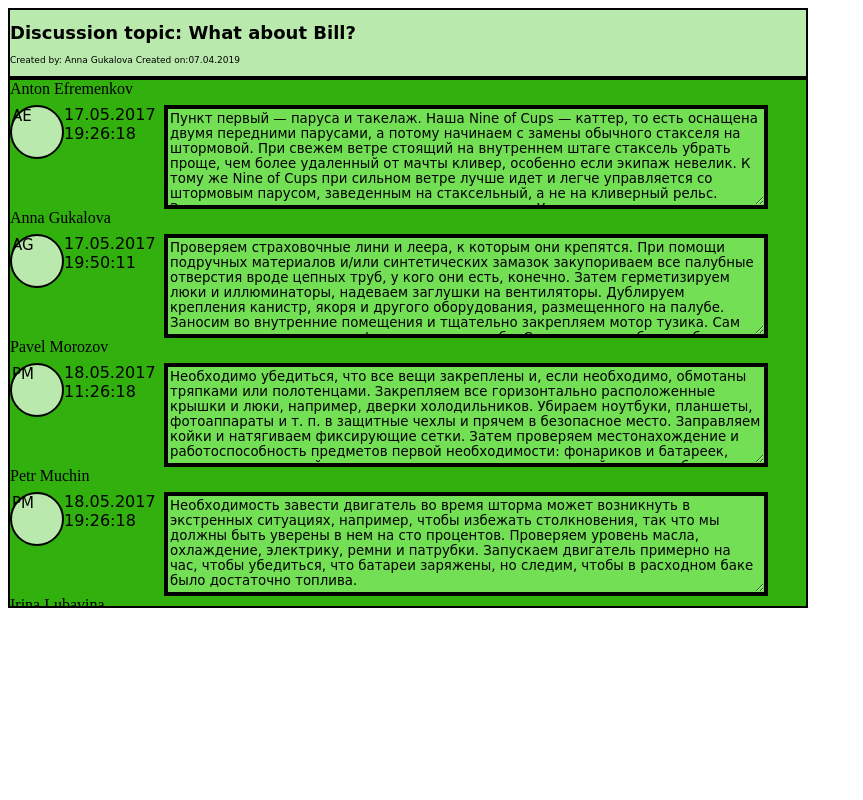
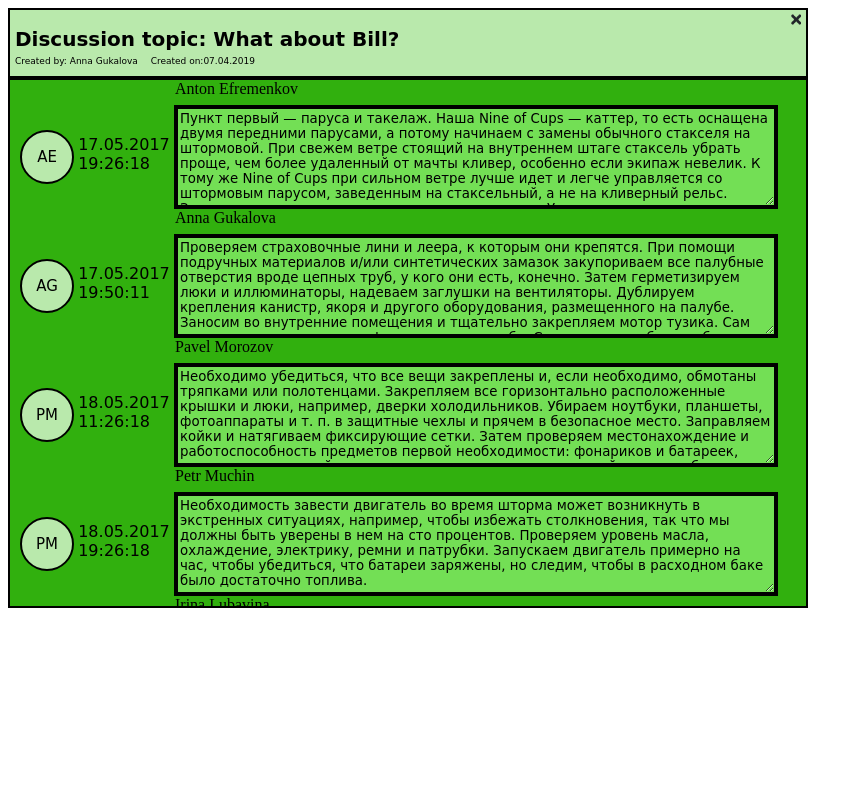
Before and after one commit to Annlit4/HW, a plain HTML site: page Untitled-2.html in a window 1280 px wide. Shown: the whole page, without its empty margins (0-863 px from the left). Drawn offline with Linux system fonts and the light colour scheme.

Commit message:
Готово, только без палки

```diff
--- a/Untitled-2.css
+++ b/Untitled-2.css
@@ -32,6 +32,7 @@
     align-content: flex-start;
     width: 796px;
     height: 25px;
+    margin-left: 165px;
 }
 .circle {
 border: 2px solid black;;
@@ -41,12 +42,32 @@ background: rgb(185, 233, 172);
 width: 50px;
 height: 50px;
 border-radius: 50%;
-text-align: center;
+justify-content: center;
+align-items: center;
+margin-top: 25px;
+margin-left: 10px;
 }
 .time {
     border: 0px;
     font-family: Bradley Hand, cursive;
     background:#31B00E;
     width: 100px;
-    height: 100px;
+    height: 70px;
+    justify-content: center;
+    margin-top: 30px;
 }
+.topic {
+    margin: 0px;
+    margin-bottom: 5px;
+    margin-left: 5px;
+    font-size: 20px
+}
+.cross {
+    justify-content: flex-end;
+    margin-right: 5px;
+    margin-top: 2px;
+}
+.inventor {
+    margin-left: 5px;
+    margin-right: 10px
+}
--- a/Untitled-2.html
+++ b/Untitled-2.html
@@ -6,40 +6,42 @@
 </head>
 <body>
 <div class="flex" style="display: flex";>
-<div class="flex1" style="clear: left;"><H1 class="topic">Discussion topic: What about Bill?</H1>
+<div class="flex1" style="clear: left;">
+<div class="cross" style="display:flex"><img src='cross.png' width="10" height="15"/></div>
+<H1 class="topic">Discussion topic: What about Bill?</H1>
 <span class="inventor">Created by: Anna Gukalova</span> <span class="date">Created on:07.04.2019</span></div>
         <div class="flex2" style="display: flex";>
-        <div class="name" style="display:flex";>Anton Efremenkov</textarea></div>
+        <div class="name" >Anton Efremenkov</div>
         <div class="circle" style="display:flex";>AE</div>
-        <div class="time">17.05.2017 <br>19:26:18</div>
+        <div class="time" style="display:flex";>17.05.2017 <br>19:26:18</div>
         <div class="item1" style="display:flex";><textarea class="item1"rows="10" cols="85" name="text">Пункт первый — паруса и такелаж. Наша Nine of Cups — каттер, то есть оснащена двумя передними парусами, а потому начинаем с замены обычного стакселя на штормовой. При свежем ветре стоящий на внутреннем штаге стаксель убрать проще, чем более удаленный от мачты кливер, особенно если экипаж невелик. К тому же Nine of Cups при сильном ветре лучше идет и легче управляется со штормовым парусом, заведенным на стаксельный, а не на кливерный рельс. Затем мы спускаем грот и закрепляем его на гике. У нас есть сектор гика, так что мы спускаем гик на него и фиксируем. На нашей мачте только один рельс для подъема паруса, поэтому прежде чем устанавливать трисель, необходимо полностью снять грот. Изначально мы подумывали над тем, чтобы добавить второй рельс для триселя, но потом поняли, что освобождение основного больших сложностей не вызывает. Когда триссель-шкоты закреплены, он поднимается и выравнивается по ветру.</textarea></div>
         <div class="name" style="display:flex";>Anna Gukalova</div>
         <div class="circle" style="display:flex";>AG</div>
-        <div class="time">17.05.2017 <br>19:50:11</div>
+        <div class="time" style="display:flex";>17.05.2017 <br>19:50:11</div>
         <div class="item1" style="display:flex";><textarea class="item1"rows="10" cols="85" name="text">Проверяем страховочные лини и леера, к которым они крепятся. При помощи подручных материалов и/или синтетических замазок закупориваем все палубные отверстия вроде цепных труб, у кого они есть, конечно. Затем герметизируем люки и иллюминаторы, надеваем заглушки на вентиляторы. Дублируем крепления канистр, якоря и другого оборудования, размещенного на палубе. Заносим во внутренние помещения и тщательно закрепляем мотор тузика. Сам тузик сдуваем и намертво фиксируем на палубе. Складываем и убираем бимини и тент кокпита, их опоры принайтовываем. Убираем из кокпита вниз все незакрепленные предметы. Фиксируем ветровой генератор. Достаем из форпика резервные веревки и размещаем их так, чтобы в случае необходимости они были под рукой. Закрываем и фиксируем крышки рундуков и ящиков, проверяем спасательный плот, и вспоминаем, как им пользоваться.</textarea></div>
         <div class="name" style="display: flex";>Pavel Morozov</div>
         <div class="circle" style="display:flex";>PM</div>
-        <div class="time">18.05.2017 <br>11:26:18</div>
+        <div class="time" style="display:flex";>18.05.2017 <br>11:26:18</div>
         <div class="item1" style="display:flex";><textarea class="item1"rows="10" cols="85" name="text">Необходимо убедиться, что все вещи закреплены и, если необходимо, обмотаны тряпками или полотенцами. Закрепляем все горизонтально расположенные крышки и люки, например, дверки холодильников. Убираем ноутбуки, планшеты, фотоаппараты и т. п. в защитные чехлы и прячем в безопасное место. Заправляем койки и натягиваем фиксирующие сетки. Затем проверяем местонахождение и работоспособность предметов первой необходимости: фонариков и батареек, прожекторов, аварийных укладок, сигнальных ракет, аварийных радиобуев, трюмных насосов (как ручных, так и механических), инструментов и т. п. У нас есть плавучий якорь, его, конечно, тоже готовим. Если у вас имеется AIS или радар, не забудьте включить и проверить аппаратуру. Для страховки проверяем наличие всего необходимого для обрезки стоячего такелажа в случае падения мачты. Готовим доски для заделки разбитых иллюминаторов и сломанных люков.</textarea></div>
         <div class="name" style="display: flex";>Petr Muchin</div>
         <div class="circle" style="display:flex";>PM</div>
-        <div class="time">18.05.2017 <br>19:26:18</div>
+        <div class="time" style="display:flex";>18.05.2017 <br>19:26:18</div>
         <div class="item1" style="display:flex";><textarea class="item1"rows="10" cols="85" name="text">Необходимость завести двигатель во время шторма может возникнуть в экстренных ситуациях, например, чтобы избежать столкновения, так что мы должны быть уверены в нем на сто процентов. Проверяем уровень масла, охлаждение, электрику, ремни и патрубки. Запускаем двигатель примерно на час, чтобы убедиться, что батареи заряжены, но следим, чтобы в расходном баке было достаточно топлива.</textarea></div>
         <div class="name" style="display: flex";>Irina Lubavina</div>
         <div class="circle" style="display:flex";>IL</div>
-        <div class="time">18.05.2017 <br>20:26:18</div>
+        <div class="time" style="display:flex";>18.05.2017 <br>20:26:18</div>
         <div class="item1" style="display:flex";><textarea class="item1"rows="10" cols="85" name="text">Достаем и проверяем штормовое снаряжение, спасательные жилеты и «сбрую». Не лишним будет вспомнить, где лежат маски и трубки — иногда ливень и брызги бывают настолько сильными, что имеет смысл воспользоваться подводным снаряжением. Не стоит забывать и про морскую болезнь — запасаемся медикаментами. Ну, а если не укачает, то наверняка захочется есть, так что на плите с карданным подвесом закрепляем большую кастрюлю с каким-нибудь варевом, которое можно разогревать по мере необходимости.</textarea></div>
         <div class="name" style="display: flex";>Ivan Petrov</div>
         <div class="circle" style="display:flex";>IP</div>
-        <div class="time">19.05.2017 <br>10:26:18</div>
+        <div class="time" style="display:flex";>19.05.2017 <br>10:26:18</div>
         <div class="item1" style="display:flex";><textarea class="item1"rows="10" cols="85" name="text">Но перекусить на скорую руку всегда проще высококалорийными злаковыми батончиками и орехами, не забудьте про них. Наполняем водой фляги и чайник, заполняем термос кипятком.</textarea></div>
         <div class="name" style="display: flex";>Murat Nazarov</div>
         <div class="circle" style="display:flex";>AE</div>
-        <div class="time">19.05.2017 <br>15:30:18</div>
+        <div class="time" style="display:flex";>19.05.2017 <br>15:30:18</div>
         <div class="item1" style="display:flex";><textarea class="item1"rows="10" cols="85" name="text">Ну а когда все готово, внимательно изучаем все доступные прогнозы погоды и пытаемся набраться сил.</textarea></div>
         <div class="name" style="display: flex";>Kirill Ryazanov</div>
         <div class="circle" style="display:flex";>KR</div>
-        <div class="time">19.05.2017 <br>19:26:18</div>
+        <div class="time" style="display:flex";>19.05.2017 <br>19:26:18</div>
         <div class="item1" style="display:flex";><textarea class="item1"rows="10" cols="85" name="text">Пытаться бороться дальше — жесткое испытание для судна и команды, которое, к тому же, вряд ли увенчается успехом. Ну, а как только порывы ветра достигают 45–50 узлов, мы однозначно спускаем паруса, выбрасываем плавучий якорь и ложимся в дрейф.</textarea></div>
 </div>
 </div>
```
Also changed, not shown: cross.png (added).
